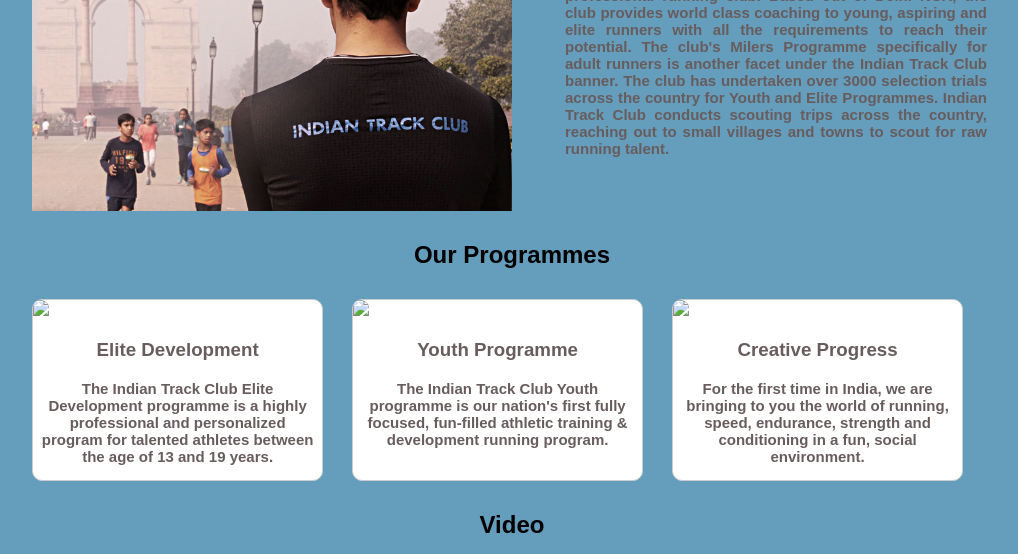
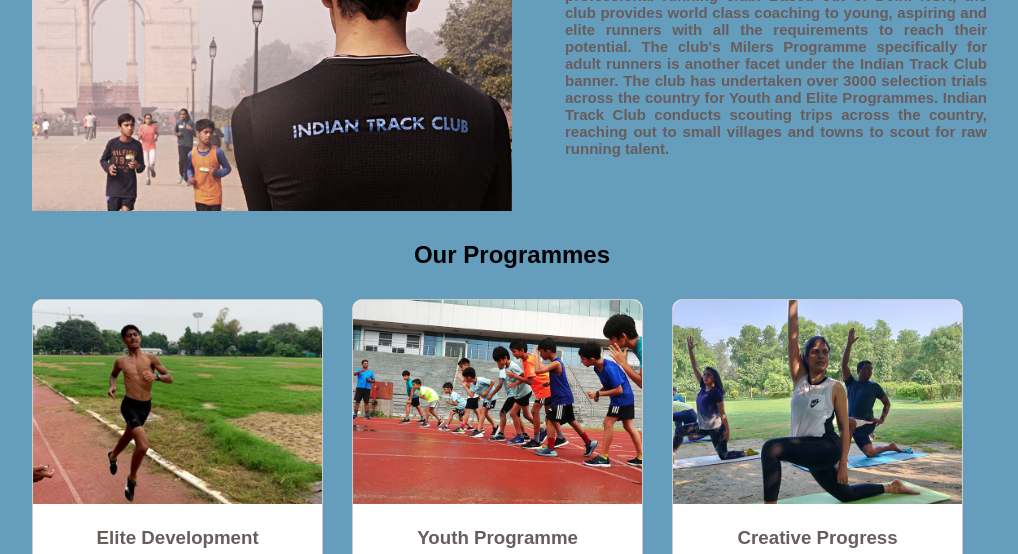
Before and after one commit to rakeshallampally657/Responsive-Club-Website, a plain HTML site: page index.html in a window 1280 px wide. Shown: the part 658-1212 px from the top of the page, without its empty margins (128-1146 px from the left). Drawn offline with Linux system fonts and the light colour scheme; the site is published under a folder, as on GitHub Pages, so addresses that start at the root find nothing.

Commit message:
Update index.html

```diff
--- a/index.html
+++ b/index.html
@@ -55,21 +55,21 @@
           <div class="container1">
 
             <div class="box">
-              <img src="/images/elite.jpg" />
+              <img src="images/elite.jpg" />
               <h3>Elite Development</h3>
               <p>
                 The Indian Track Club Elite Development programme is a highly professional and personalized program for talented athletes between the age of 13 and 19 years.
               </p>
             </div>
             <div class="box">
-              <img src="/images/youth.jpg" />
+              <img src="images/youth.jpg" />
               <h3>Youth Programme</h3>
               <p>
                 The Indian Track Club Youth programme is our nation's first fully focused, fun-filled athletic training & development running program.
               </p>
             </div>
             <div class="box">
-              <img src="/images/miler.jpg" />
+              <img src="images/miler.jpg" />
               <h3>Creative Progress</h3>
               <p>
                 For the first time in India, we are bringing to you the world of running, speed, endurance, strength and conditioning in a fun, social environment.
```
